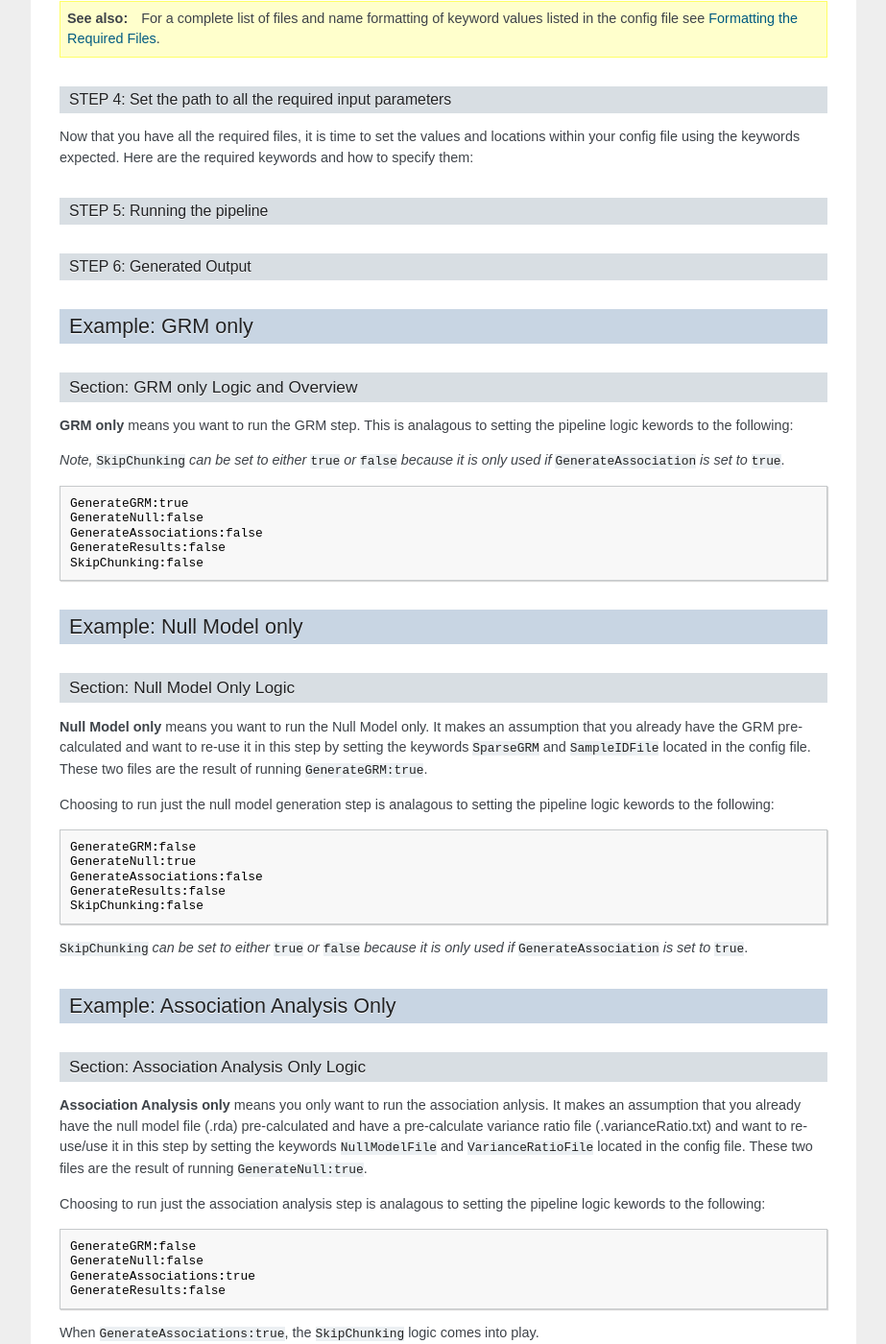
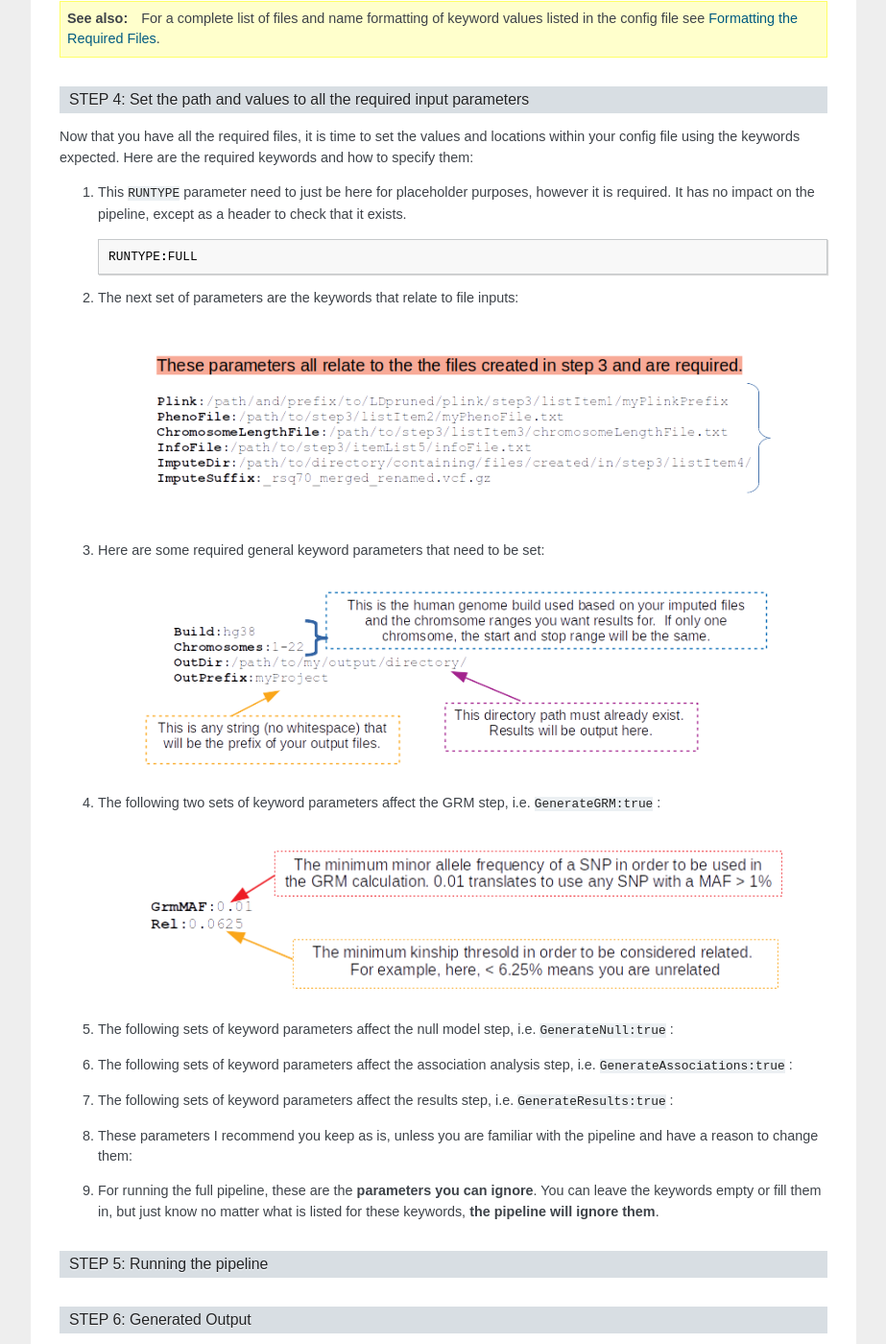
Before and after one commit to tbrunetti/SAIGE-BRUSH, a Sphinx documentation site: the page built from docs/source/exampleWorkFlows.rst, in a window 1280 px wide and 1400 px high, scrolled down 2392 px. Shown: the whole window at 96% size, without its empty margins (198-1121 px from the left). Built offline with Sphinx 7.4.7, drawn with Linux system fonts in a browser that asks for light colours; some of the changed text lies outside the part shown.

Commit message:
added figures for example full pipeline

```diff
--- a/docs/source/exampleWorkFlows.rst
+++ b/docs/source/exampleWorkFlows.rst
@@ -84,7 +84,7 @@ For running the full pipeline, including chunking the imputation files, you will
 	* see :ref:`Imputation-Name-Format` for formatting
 
 
-#. **Snp information file**
+#. **SNP information file**
 	* use for when logic parameter :code:`GenerateResults` is set to true
 	* fulfills parameter :code: `InfoFile`
 	* see :ref:`Info-File-Format` for formatting
@@ -95,9 +95,48 @@ For running the full pipeline, including chunking the imputation files, you will
 	For a complete list of files and name formatting of keyword values listed in the config file see :doc:`Formatting the Required Files <fileFormats>`.
 
 
-STEP 4: Set the path to all the required input parameters
-~~~~~~~~~~~~~~~~~~~~~~~~~~~~~~~~~~~~~~~~~~~~~~~~~~~~~~~~~~
+STEP 4: Set the path and values to all the required input parameters
+~~~~~~~~~~~~~~~~~~~~~~~~~~~~~~~~~~~~~~~~~~~~~~~~~~~~~~~~~~~~~~~~~~~~~
 Now that you have all the required files, it is time to set the values and locations within your config file using the keywords expected.  Here are the required keywords and how to specify them:
+
+#. This :code:`RUNTYPE` parameter need to just be here for placeholder purposes, however it is required.  It has no impact on the pipeline, except as a header to check that it exists. ::
+
+	RUNTYPE:FULL
+
+#. The next set of parameters are the keywords that relate to file inputs:
+
+	.. image:: images/fullPipeline_fileparamters.png
+		:width: 700
+		:align: center
+
+#. Here are some required general keyword parameters that need to be set:
+
+	.. image:: images/fullPipeline_generalParameter.png
+		:width: 700
+		:align: center
+
+#. The following two sets of keyword parameters affect the GRM step, i.e. :code:`GenerateGRM:true` :
+
+	.. image:: images/fullPipeline_grmParametres.png
+		:width: 700
+		:align: center
+
+#. The following sets of keyword parameters affect the null model step, i.e. :code:`GenerateNull:true` :
+
+#. The following sets of keyword parameters affect the association analysis step, i.e. :code:`GenerateAssociations:true` :
+
+#. The following sets of keyword parameters affect the results step, i.e. :code:`GenerateResults:true` :
+
+#. These parameters I recommend you keep as is, unless you are familiar with the pipeline and have a reason to change them:
+
+#. For running the full pipeline, these are the **parameters you can ignore**.  You can leave the keywords empty or fill them in, but just know no matter what is listed for these keywords, **the pipeline will ignore them**.
+
+
+
+
+
+
+
 
 
 
```
Also changed, not shown: docs/source/images/fullPipeline_fileparamters.png (added), docs/source/images/fullPipeline_generalParameter.png (added), docs/source/images/fullPipeline_grmParametres.png (added), 11 other files.
